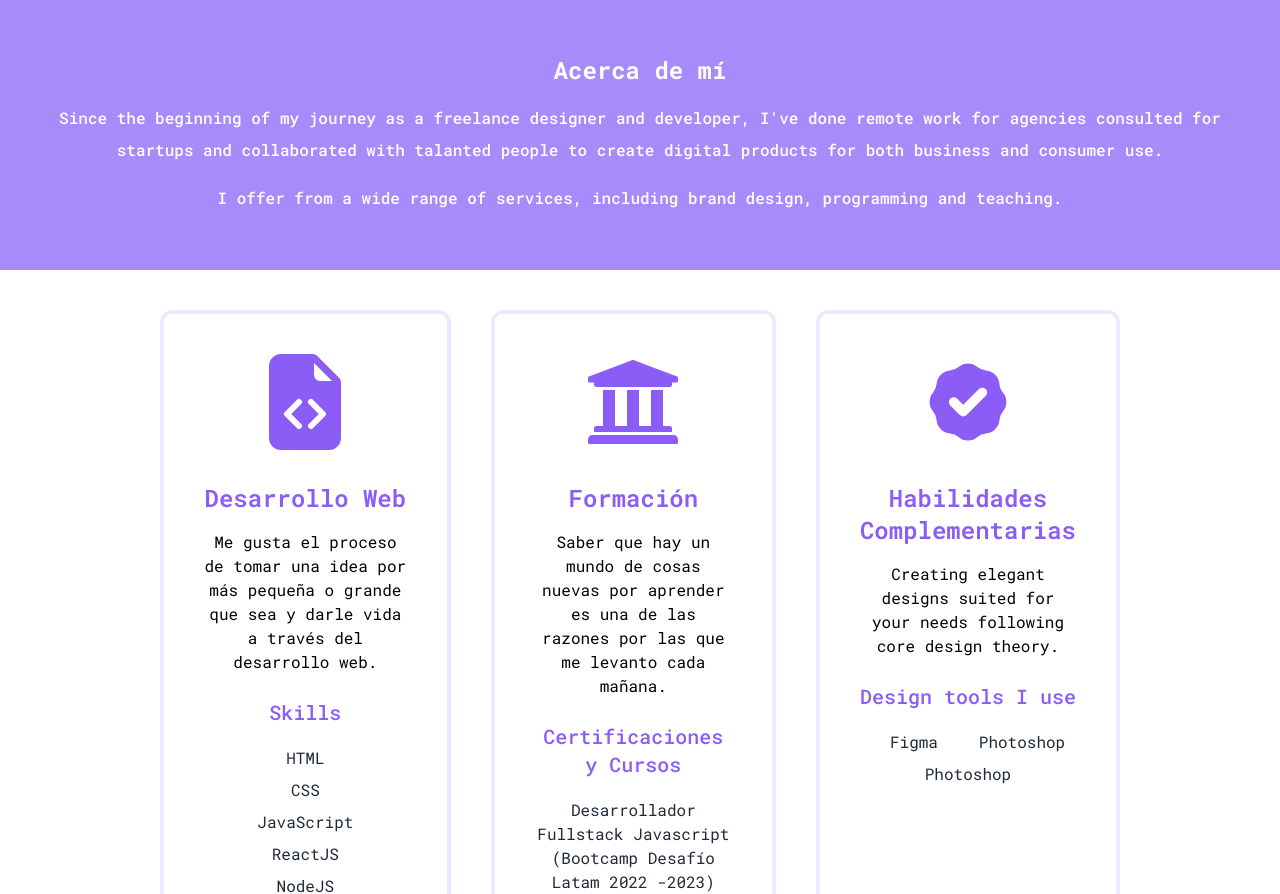
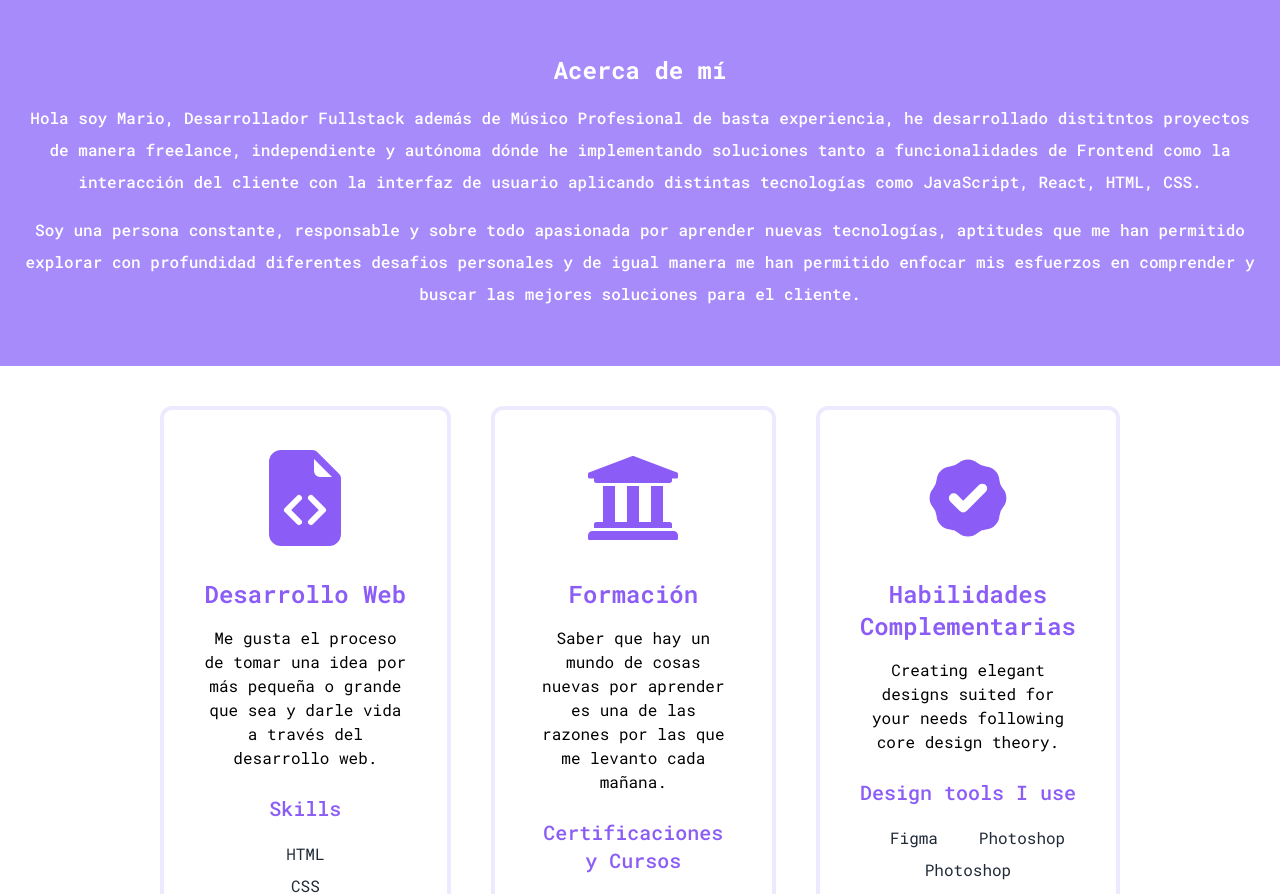
Before and after one commit to MarioGuTe/portafolio-next13, a Next.js app: page / in a window 1280 px wide. Shown: the part 906-1800 px from the top of the page. Built offline with nearby package versions, Linux system fonts and the light colour scheme.

Commit message:
add Acerca de mí description

```diff
--- a/app/components/Cards.jsx
+++ b/app/components/Cards.jsx
@@ -9,14 +9,19 @@ const Cards = () => {
       <div className=" bg-violet-400 w-full text-center px-4 py-12 text-white">
         <h3 className=" text-2xl py-2 font-bold">Acerca de mí</h3>
         <p className="text-md py-2 leading-8 font-medium">
-          Since the beginning of my journey as a freelance designer and
-          developer, I've done remote work for agencies consulted for startups
-          and collaborated with talanted people to create digital products for
-          both business and consumer use.
+          Hola soy Mario, Desarrollador Fullstack además de Músico Profesional
+          de basta experiencia, he desarrollado distitntos proyectos de manera
+          freelance, independiente y autónoma dónde he implementando soluciones
+          tanto a funcionalidades de Frontend como la interacción del cliente
+          con la interfaz de usuario aplicando distintas tecnologías como
+          JavaScript, React, HTML, CSS.
         </p>
         <p className="text-md py-2 leading-8 font-medium">
-          I offer from a wide range of services, including brand design,
-          programming and teaching.
+          Soy una persona constante, responsable y sobre todo apasionada por
+          aprender nuevas tecnologías, aptitudes que me han permitido explorar
+          con profundidad diferentes desafios personales y de igual manera me
+          han permitido enfocar mis esfuerzos en comprender y buscar las mejores
+          soluciones para el cliente.
         </p>
       </div>
       {/* Cards Section */}
```
